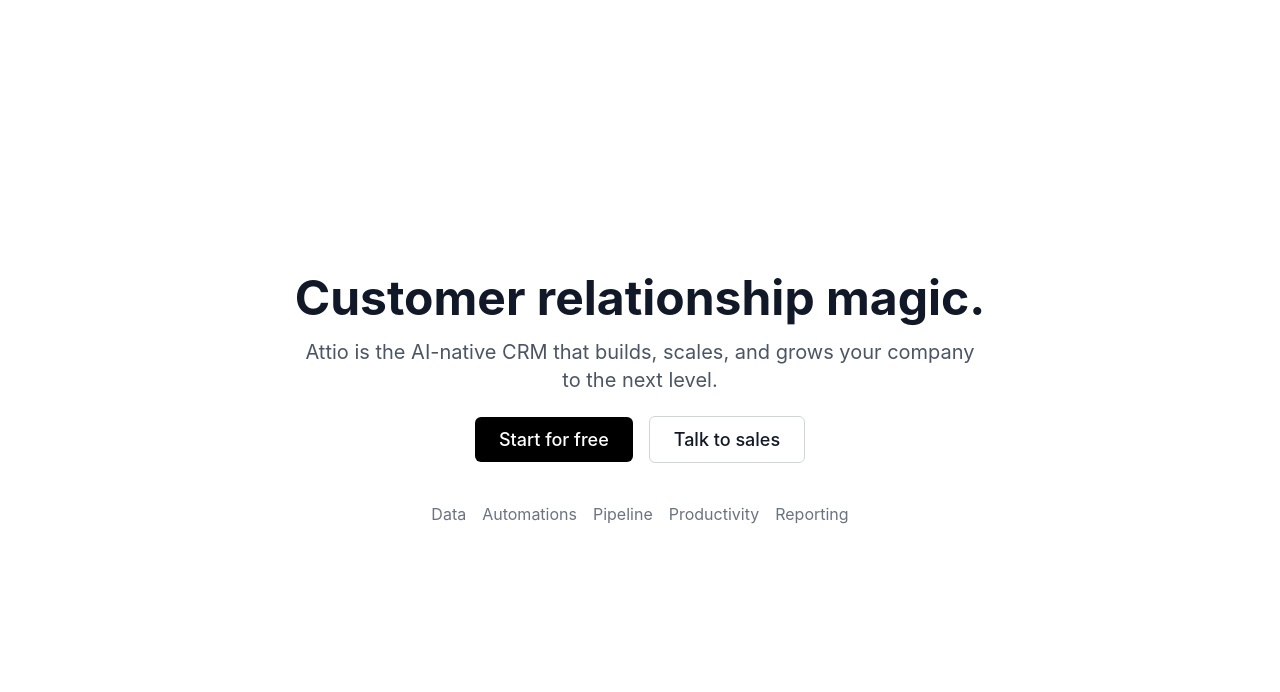
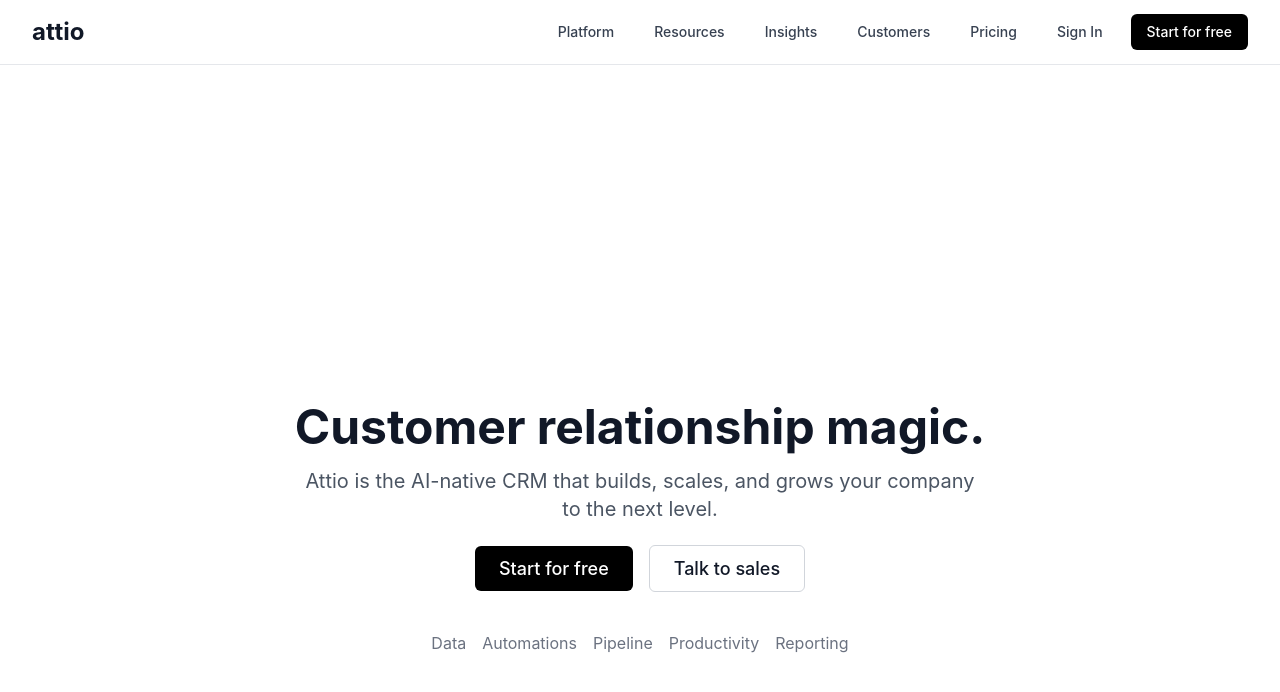
Before and after one commit to jamesyul/FuemAppa, a React (Create React App) app: page / in a window 1280 px wide. Shown: the top 692 px of the page. Built offline with nearby package versions, Linux system fonts and the light colour scheme.

Commit message:
update App

```diff
--- a/src/App.tsx
+++ b/src/App.tsx
@@ -1,32 +1,6 @@
-/*import React from 'react';
-import logo from './logo.svg';
-import './App.css';
-
-function App() {
-  return (
-    <div className="App">
-      <header className="App-header">
-        <img src={logo} className="App-logo" alt="logo" />
-        <p>
-          Edit <code>src/App.tsx</code> and save to reload.
-        </p>
-        <a
-          className="App-link"
-          href="https://reactjs.org"
-          target="_blank"
-          rel="noopener noreferrer"
-        >
-          Learn React
-        </a>
-      </header>
-    </div>
-  );
-}
-
-export default App;
-*/
 import React from 'react';
 import { BrowserRouter as Router, Routes, Route } from 'react-router-dom';
+import Navbar from './src/components/common/Navbar';
 import Home from './src/pages/Home';
 import Login from './src/pages/Login';
 import Pieces from './src/pages/Pieces';
@@ -34,11 +8,14 @@
 function App() {
   return (
     <Router>
-      <Routes>
-        <Route path="/" element={<Home />} />
-        <Route path="/login" element={<Login />} />
-        <Route path="/pieces" element={<Pieces />} />
-      </Routes>
+      <Navbar />
+      <div className="pt-16"> {/* Espacio para evitar que el contenido se solape con la navbar */}
+        <Routes>
+          <Route path="/" element={<Home />} />
+          <Route path="/login" element={<Login />} />
+          <Route path="/pieces" element={<Pieces />} />
+        </Routes>
+      </div>
     </Router>
   );
 }
```
